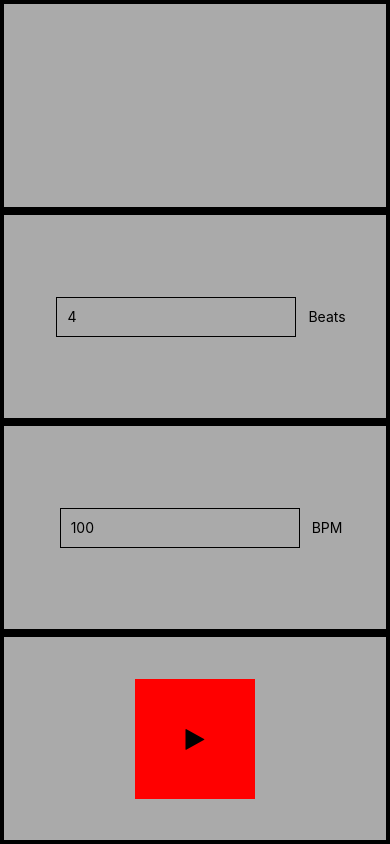
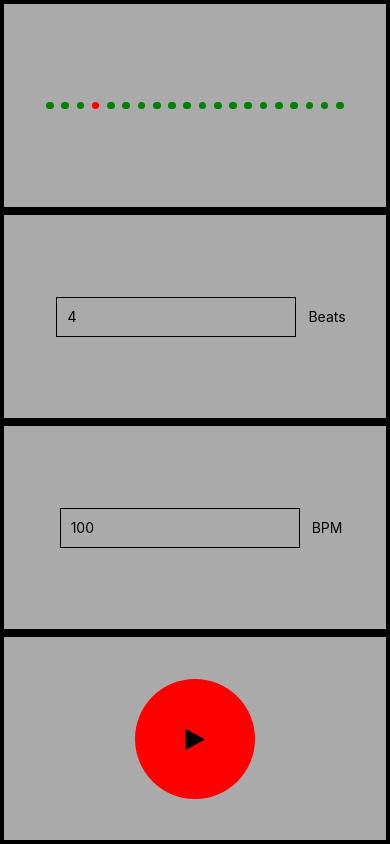
Before and after one commit to degD/SuperSimpleMetronome, a React Native app: screen / in a window 390 px wide. Built offline with nearby package versions, Linux system fonts and the light colour scheme.

Commit message:
add beat box dynamic sizing

```diff
--- a/App.tsx
+++ b/App.tsx
@@ -1,23 +1,26 @@
 import { StatusBar } from 'expo-status-bar';
 import { StyleSheet, Text, View, Pressable, TextInput } from 'react-native';
-import { useState } from 'react';
+import { useState, useEffect } from 'react';
 import FontAwesome from '@expo/vector-icons/FontAwesome';
 
 export default function App() {
   const playIcon = <FontAwesome name="play" size={24} color="black" />
   const stopIcon = <FontAwesome name="pause" size={24} color="black" />
 
-  const [bpm, onChangeBpm] = useState("100");
+  const [bpm, setBpm] = useState("100");
   const [beats, setBeats] = useState("4");
   const [playing, setPlaying] = useState(false);
   const [buttonIcon, setButtonIcon] = useState(playIcon);
-  const [beatBoxes, setBeatBoxes] = useState([<View key={0}></View>]);
+  const [beatContainerWidht, setBeatContainerWidth] = useState(0);
 
   return (
     <View style={styles.container}>
       <View id="beats" style={styles.section}>
-        <View style={styles.beatBoxContainer}>
-          {beatBoxes}
+        <View
+          style={styles.beatBoxContainer}
+          onLayout={(event) => setBeatContainerWidth(event.nativeEvent.layout.width)}
+        >
+          {generateBeatBoxes(20, 3)}
         </View>
       </View>
 
@@ -57,12 +60,31 @@ export default function App() {
     </View>
   );
 
+  function generateBeatBoxes(n: number, boxIndex: number) {
+    let boxes = [];
+    let boxSize = beatContainerWidht / (n * 2);
+    let maxSize = beatContainerWidht / 3;
+    for (let i = 0; i < n; i++) {
+      if (boxIndex != i) {
+        boxes.push(<View key={i} style={[
+          {width: boxSize, height: boxSize, maxWidth: maxSize, maxHeight: maxSize},
+          styles.beatBox]}></View>);
+      }
+      else {
+        boxes.push(<View key={i} style={[
+          {width: boxSize, height: boxSize, maxWidth: maxSize, maxHeight: maxSize},
+          styles.beatBox, {backgroundColor: "red"}]}></View>);
+      }
+    }
+    return boxes;
+  }
+
   function playStateChanged() {
     setPlaying(!playing);
-    if (playing) {
+    if (!playing) {
+      setButtonIcon(stopIcon);
+    } else {
       setButtonIcon(playIcon);
-    } else {
-      setButtonIcon(stopIcon);
     }
     console.log("Pressed")
   }
@@ -74,7 +96,10 @@ export default function App() {
       beatBoxesArray.push(<View key={i} style={styles.beatBox}></View>)
     }
     setBeats(beats)
-    setBeatBoxes(beatBoxesArray)
+  }
+
+  function onChangeBpm(bpm: string) {
+    setBpm(bpm);
   }
 }
 
@@ -103,16 +128,17 @@ const styles = StyleSheet.create({
     height: 120,
     backgroundColor: "red",
     justifyContent: "center",
-    alignItems: "center"
+    alignItems: "center",
+    borderRadius: "100%"
   },
   beatBox: {
-    width: 40,
-    height: 40,
     backgroundColor: "green",
+    borderRadius: "100%",
   },
   beatBoxContainer: {
     flexDirection: "row",
     justifyContent: "space-around",
-    width: "80%"
+    width: "80%",
+    flexWrap: "wrap"
   }
 });
```
